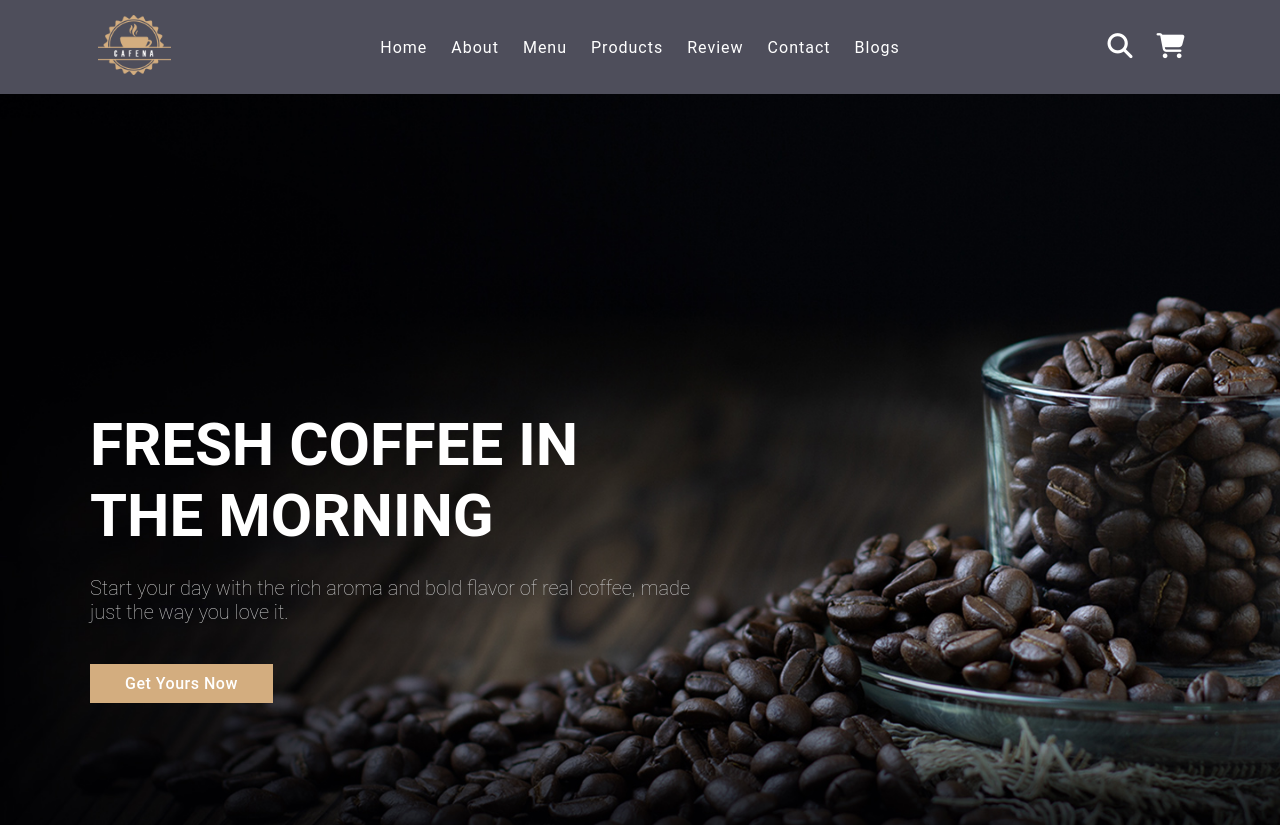
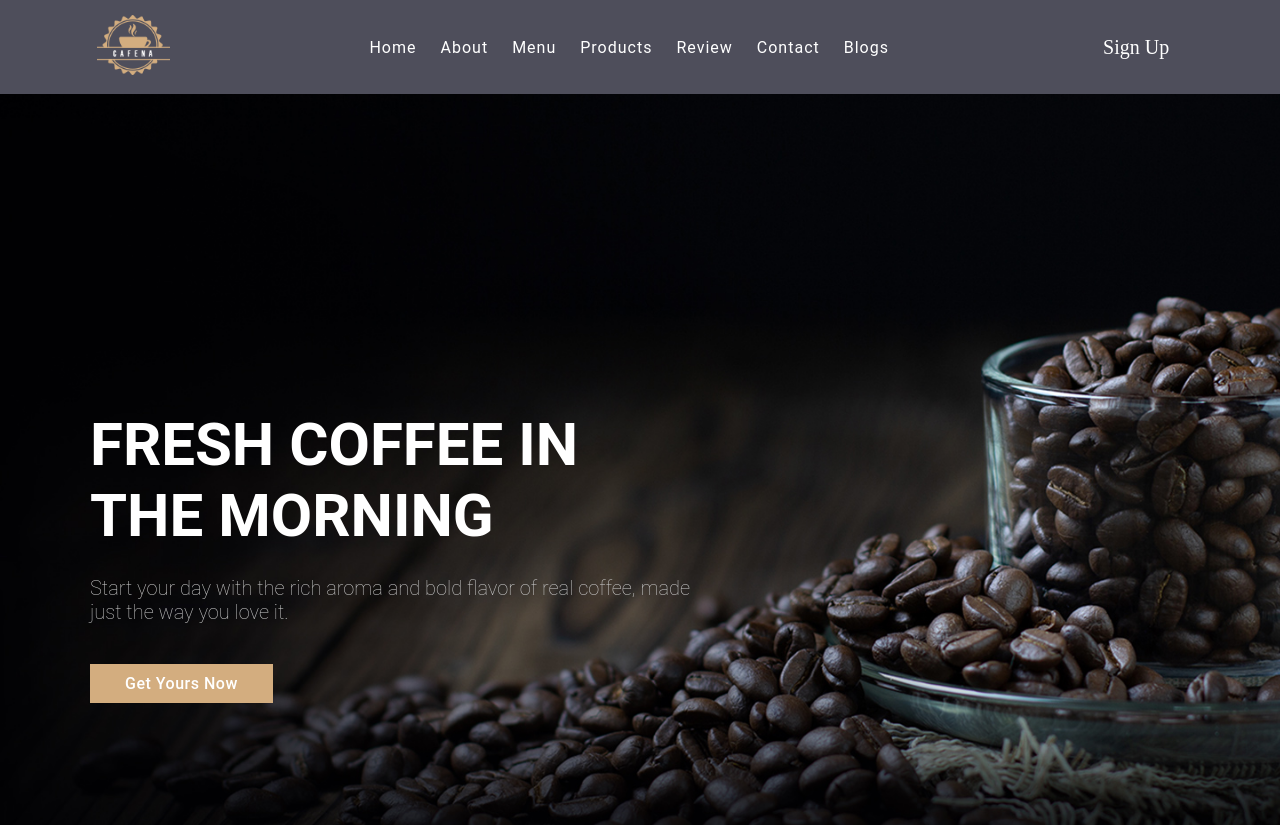
Before and after one commit to rafikuddinahamed/Programing-Hero-Assignment-1-, a plain HTML site: page index.html in a window 1280 px wide. Shown: the top 825 px of the page. Drawn offline with Linux system fonts and the light colour scheme.

Commit message:
sign up update

```diff
--- a/index.html
+++ b/index.html
@@ -27,10 +27,7 @@
             </div>
             <div class="othersIcon">
                <a href="#">
-               <i class="fa-solid fa-magnifying-glass"></i>
-               </a>
-               <a href="#">
-               <i class="fa-solid fa-cart-shopping"></i>
+               Sign Up
                </a>
             </div>
          </div>
--- a/style.css
+++ b/style.css
@@ -85,7 +85,7 @@ ul.navigation li:hover a {
 }
 
 .othersIcon {
-	width: 8%;
+	width: 10%;
 	height: 94px;
 	float: left;
 	display: flex;
@@ -94,11 +94,12 @@ ul.navigation li:hover a {
 }
 
 .othersIcon a {
-	font-size: 25px;
+	font-size: 20px;
 	cursor: pointer;
 	color: #fff;
 	margin: 12px;
 	transition: 1s important;
+    text-decoration: none;
 }
 
 .othersIcon a:hover {
```
